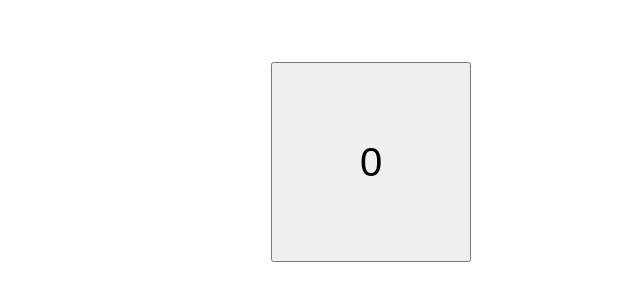
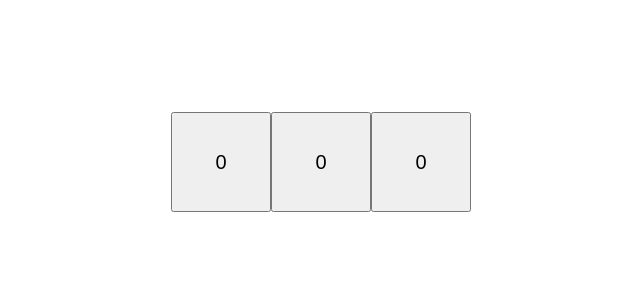
Before and after one commit to papebarka/vue-composition-api-basics, a Vue app: page / in a window 1280 px wide. Shown: the part 238-538 px from the top of the page, without its empty margins (169-809 px from the left). Built offline with nearby package versions, Linux system fonts and the light colour scheme.

Commit message:
Covers ref and reactive

```diff
--- a/src/App.vue
+++ b/src/App.vue
@@ -1,13 +1,22 @@
 <script setup>
-import { ref } from 'vue'
+import { ref, reactive } from 'vue'
 //import HelloWorld from './components/HelloWorld.vue'
 
 
 
 const count = ref(0)
 
+const numbers = reactive({
+  a: 0,
+  b: 0
+})
+
 const increment = () => {
   count.value++
+}
+
+const increase = (num) => {
+  numbers[num]++
 }
 
 </script>
@@ -15,6 +24,8 @@ const increment = () => {
 <template>
   <main>
     <button @click="increment">{{ count }}</button>
+    <button @click="increase('a')">{{ numbers.a }}</button>
+    <button @click="increase('b')">{{ numbers.b }}</button>
   </main>
 </template>
 
@@ -24,9 +35,9 @@ header {
 }
 
 button {
-  height: 200px;
-  width: 200px;
-  font-size: 40px;
+  height: 100px;
+  width: 100px;
+  font-size: 20px;
 }
 
 @media (min-width: 1024px) {
```
Also changed, not shown: 1 other file (tests, documents, lock files or other folders).
